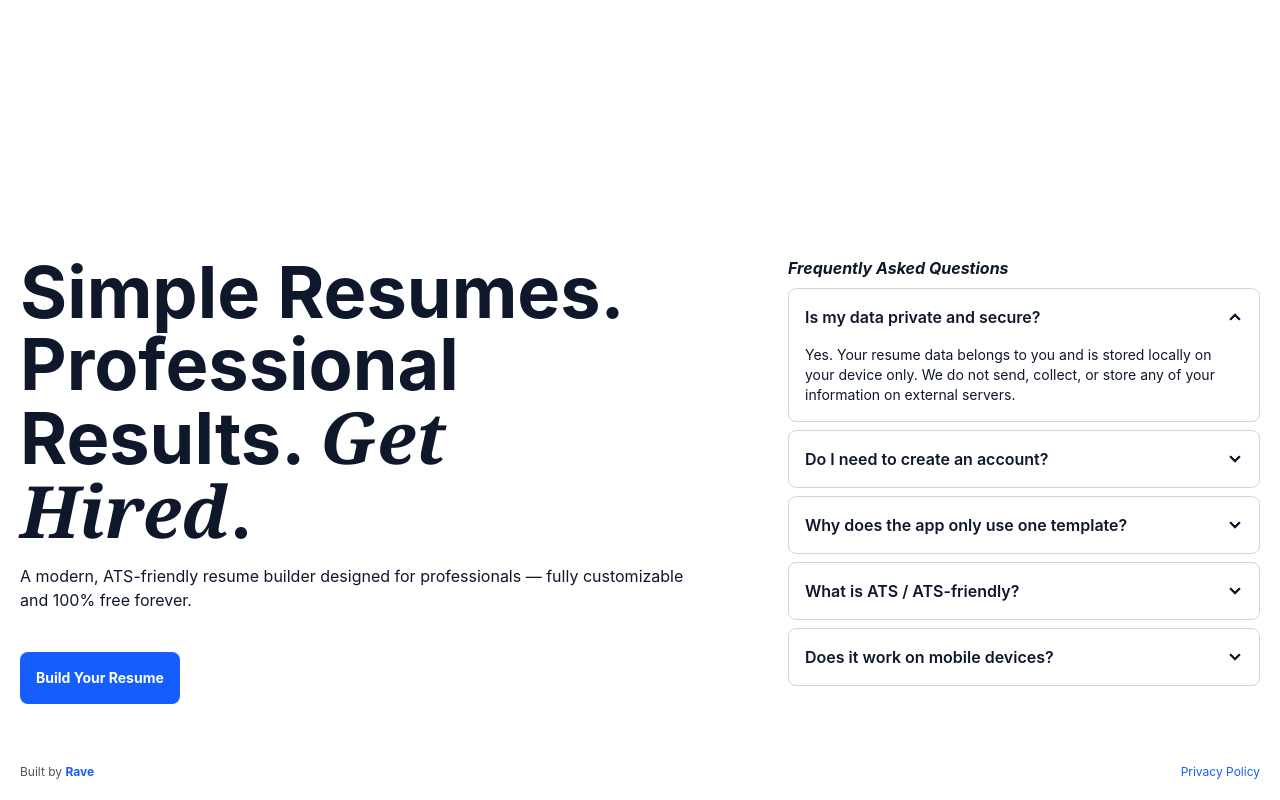
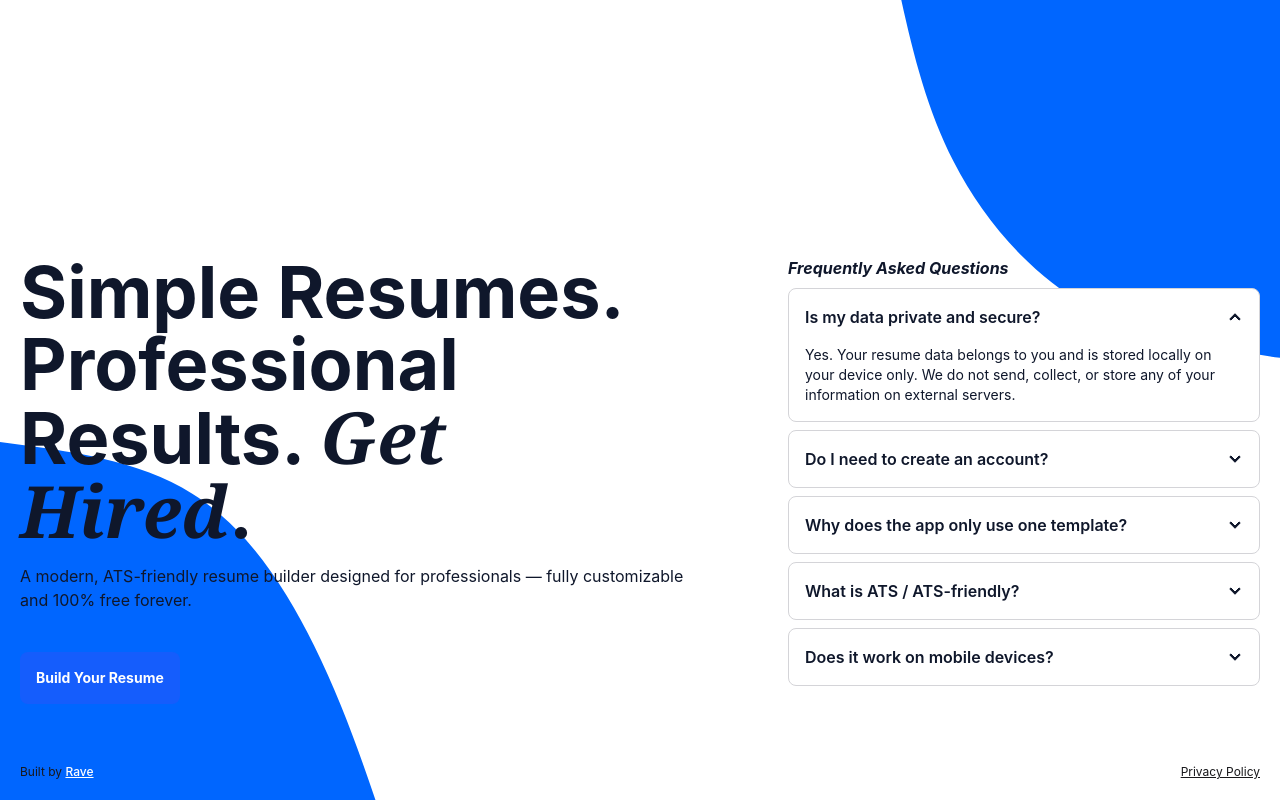
Before and after one commit to cgarave/get-hired-free-resume-builder, a Next.js app: page / in a window 1280 px wide. Built offline with nearby package versions, Linux system fonts and the light colour scheme.

Commit message:
added background image

```diff
--- a/src/app/globals.css
+++ b/src/app/globals.css
@@ -4,7 +4,6 @@
 html,
 body {
     height: 100%;
-    background-color: #fff;
 }
 
 @layer base {
@@ -13,7 +12,7 @@ body {
     }
 
     body {
-        @apply bg-white text-slate-900;
+        @apply text-slate-900;
         font-family: Inter, system-ui, sans-serif;
     }
 }
--- a/src/app/layout.tsx
+++ b/src/app/layout.tsx
@@ -5,8 +5,12 @@ import './globals.css'
 export const metadata: Metadata = {
   title: 'Get Hired - Free Resume Builder',
   description: 'Create a professional resume in minutes. No subscription. ATS-friendly. 100% free.',
-  viewport: 'width=device-width, initial-scale=1',
 }
+
+export const viewport = {
+  width: "device-width",
+  initialScale: 1,
+};
 
 export default function RootLayout({
   children,
--- a/src/app/page.tsx
+++ b/src/app/page.tsx
@@ -1,6 +1,6 @@
 import Link from 'next/link'
 import Accordion from '@/components/Accordion'
-import Blob from '@/public/svg/blob.svg'
+
 
 export default function Home() {
   return (
@@ -21,10 +21,11 @@ export default function Home() {
               </div>
               <Accordion/>
           </div>
-          <div className={'text-xs text-zinc-600 md:mt-0 flex flex-row justify-between w-full'}>
-              <h5>Built by <Link href="https://raveflores.vercel.app" target={'_blank'} className={'font-bold text-blue-600'}>Rave</Link></h5>
-              <Link href={"/privacy-policy"} className={'text-blue-600'}>Privacy Policy</Link>
+          <div className={'text-xs text-zinc-900 md:mt-0 flex flex-row justify-between w-full'}>
+              <h5>Built by <Link href="https://raveflores.vercel.app" target={'_blank'} className={'font-medium underline md:text-white'}>Rave</Link></h5>
+              <Link href={"/privacy-policy"} className={'text-zinc-900 underline'}>Privacy Policy</Link>
           </div>
+          <img src="/svg/blob.svg" alt="blob" className='absolute top-0 -z-10 w-full h-screen object-cover'/>
       </div>
   )
 }
```
